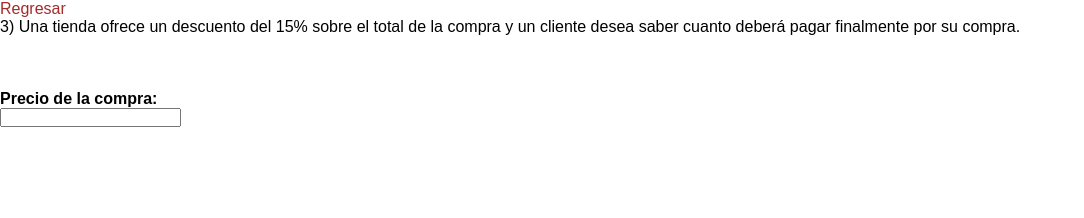
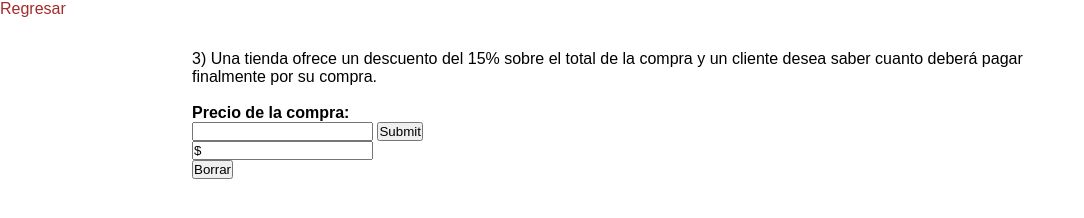
Before and after one commit to cxlebd/Proyecto, a plain HTML site: page problemas/problema03.html in a window 1280 px wide. Shown: the whole page, without its empty margins (0-1084 px from the left). Drawn offline with Linux system fonts and the light colour scheme.

Commit message:
Problema 3

```diff
--- a/css/styles.css
+++ b/css/styles.css
@@ -10,3 +10,10 @@ main{
     margin-right: 15%;
     margin-top: 20px;
 }
+
+.problema{
+    width: 70%;
+    margin-left: 15%;
+    margin-right: 15%;
+    margin-top: 2em;
+}
--- a/js/problemas.js
+++ b/js/problemas.js
@@ -48,3 +48,15 @@ function comision(){
 
     document.problema2.resultado2.value = "$" + resultado;
 }
+
+/*
+    Problema 3
+*/
+function descuento(){
+    var precio = parseInt(document.problema3.precio.value);
+    var descuento = precio * .15;
+    var resultado =  precio - descuento;
+
+    document.problema3.resultado3.value = "$" + resultado;
+
+}
--- a/problemas/problema03.html
+++ b/problemas/problema03.html
@@ -6,17 +6,23 @@
     <meta name="viewport" content="width=device-width, initial-scale=1.0">
     <title>Problema 3</title>
     <link rel="stylesheet" href="../css/styles.css">
+    <script src="../js/problemas.js"></script>
 </head>
 <body>
     <a href="../problemas.html" style="text-decoration: none; color:brown">Regresar</a>
     <div class="problema">
         3) Una tienda ofrece un descuento del 15% sobre el total de la
         compra y un cliente desea saber cuanto deberá pagar finalmente por su compra.
-        <form action="problemas.html" method="get" name="problema3" onsubmit="return validar3(this)">
-            <br><br><br>
+        <form action="problema03.html" method="get" name="problema3" onsubmit="return descuento()">
+            <br>
             <b>Precio de la compra: </b>
             <br>
-            <input type="text" name="precio" id="sueldo">
+            <input type="text" name="precio" id="sueldo" onkeypress="return validarn(event)">
+            <input type="submit">
+            <br>
+            <input type="text" readonly="readonly" name="resultado3" value="$">
+            <br>
+            <input type="button" value="Borrar" name="borrar">
         </form>
     </div>
 </body>
```
Also changed, not shown: css/formulario.css (added).
